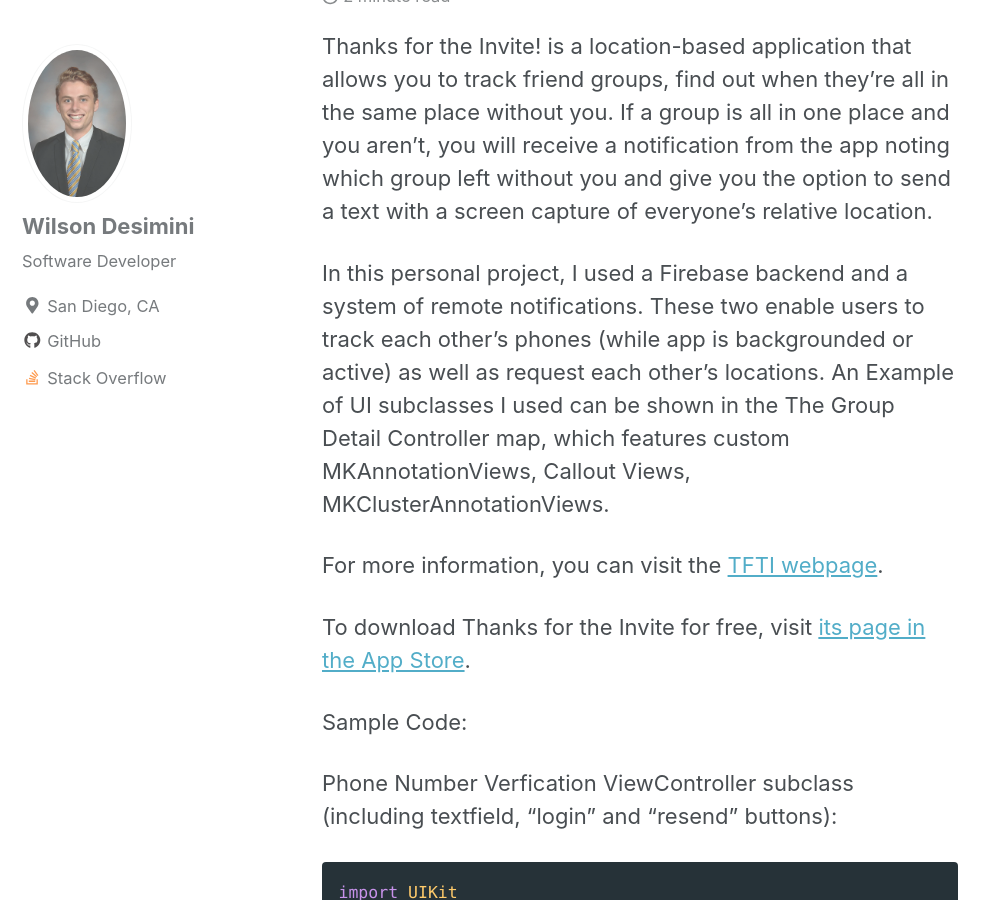
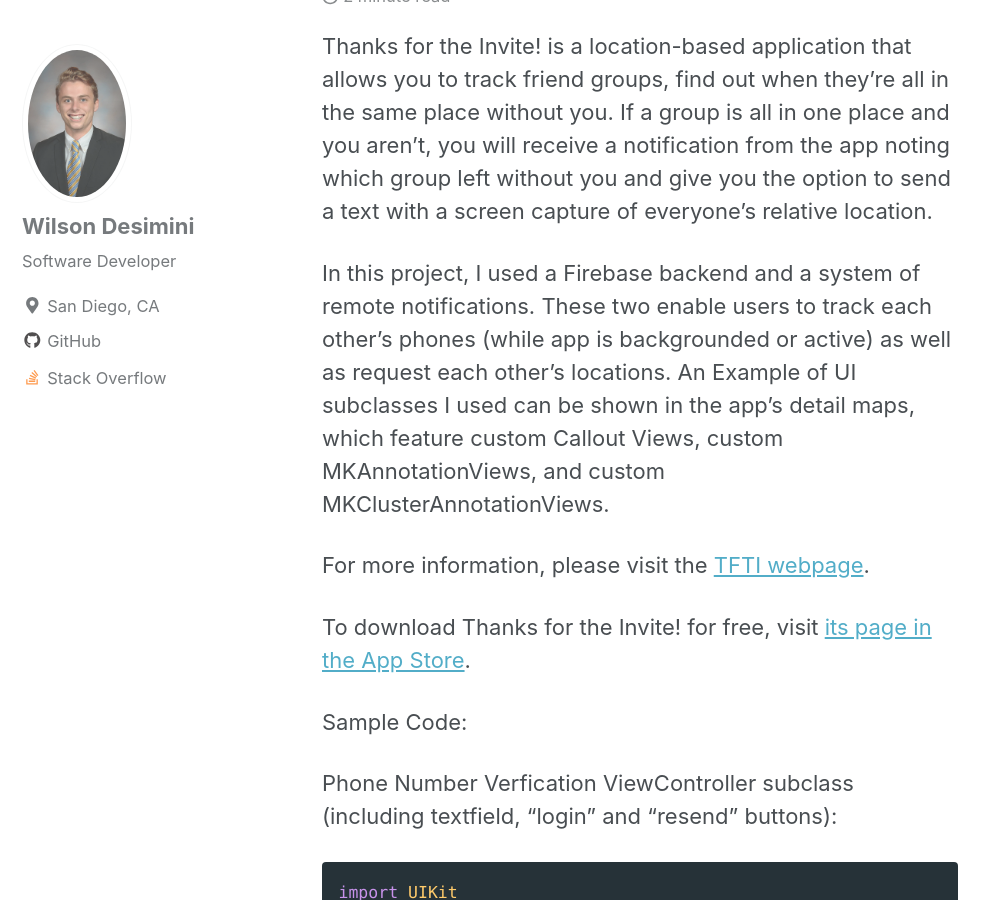
Before and after one commit to wdesimini/wdesimini.github.io, a Jekyll site: the page built from _posts/2019-02-01-tftiSample.md, in a window 1280 px wide and 900 px high, scrolled down 630 px. Shown: the whole window, without its empty margins (0-998 px from the left). Built offline with Jekyll 4.4.1, drawn with Linux system fonts in a browser that asks for light colours; nearby versions of some CDN libraries.

Commit message:
tfti edit

```diff
--- a/_posts/2019-02-01-tftiSample.md
+++ b/_posts/2019-02-01-tftiSample.md
@@ -9,11 +9,11 @@
 
 Thanks for the Invite! is a location-based application that allows you to track friend groups, find out when they’re all in the same place without you. If a group is all in one place and you aren’t, you will receive a notification from the app noting which group left without you and give you the option to send a text with a screen capture of everyone’s relative location.
 
-In this personal project, I used a Firebase backend and a system of remote notifications. These two enable users to track each other's phones (while app is backgrounded or active) as well as request each other's locations. An Example of UI subclasses I used can be shown in the The Group Detail Controller map, which features custom MKAnnotationViews, Callout Views, MKClusterAnnotationViews.
+In this project, I used a Firebase backend and a system of remote notifications. These two enable users to track each other's phones (while app is backgrounded or active) as well as request each other's locations. An Example of UI subclasses I used can be shown in the app's detail maps, which feature custom Callout Views, custom MKAnnotationViews, and custom MKClusterAnnotationViews.
 
-For more information, you can visit the [TFTI webpage](https://tftiapplication.wordpress.com/).
+For more information, please visit the [TFTI webpage](https://tftiapplication.wordpress.com/).
 
-To download Thanks for the Invite for free, visit [its page in the App Store](https://itunes.apple.com/us/app/thanks-for-the-invite/id1453779045?ls=1&mt=8).
+To download Thanks for the Invite! for free, visit [its page in the App Store](https://itunes.apple.com/us/app/thanks-for-the-invite/id1453779045?ls=1&mt=8).
 
 Sample Code:
 
```
